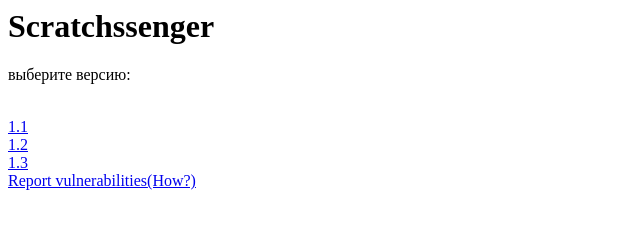
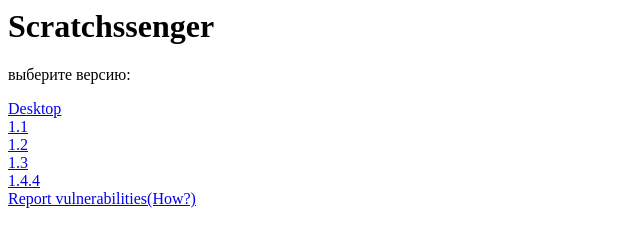
Before and after one commit to DaimondCat1234567/scratchssenger, an Electron app: page index.html in a window 800 px wide. Shown: the whole page, without its empty margins (0-640 px from the left). Drawn offline with Linux system fonts and the light colour scheme.

Commit message:
Update index.html

```diff
--- a/index.html
+++ b/index.html
@@ -1,6 +1,8 @@
 <h1>Scratchssenger</h1>
 <p>выберите версию:</p>
+<a href="desktop.html">Desktop</a>
 <br><a href="msngrv11.html">1.1</a>
 <br><a href="msngrv12.html">1.2</a>
 <br><a href="msngrv13.html">1.3</a>
+<br><a href="msngrv144.html">1.4.4</a>
 <br><a href="https://github.com/DaimondCat1234567/scratchssenger/security">Report vulnerabilities</a><a href=https://docs.github.com/ru/code-security/how-tos/report-and-fix-vulnerabilities/privately-reporting-a-security-vulnerability>(How?)</a>
```
